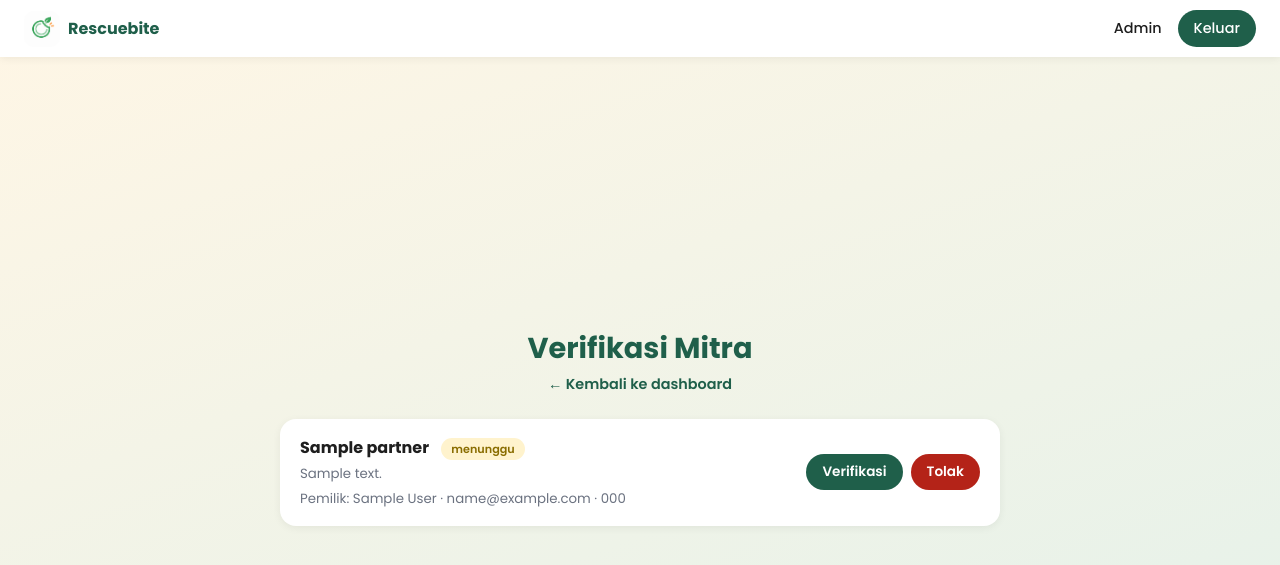
After one commit to Kaallinaaaa/rescuebite-food-rescue, a PHP site: page /admin/mitra.php in a window 1280 px wide. The commit adds this page. Shown: the top 565 px of the page. Run offline with PHP 8.4, Linux system fonts and the light colour scheme; the visitor is signed in with stand-in values (Sample User, id 1); tables that the repository leaves empty hold one stand-in row (values such as "Sample post").

Commit message:
Tambah dashboard admin dan verifikasi mitra

```diff
--- /dev/null
+++ b/admin/mitra.php
@@ -0,0 +1,60 @@
+<?php
+session_start();
+require_once "../config/database.php";
+require_once "../includes/auth_check.php";
+require_role("admin");
+
+if ($_SERVER["REQUEST_METHOD"] === "POST") {
+    $id     = (int) $_POST["id"];
+    $status = $_POST["status"];
+
+    if (in_array($status, ["terverifikasi", "ditolak"])) {
+        $stmt = $pdo->prepare("UPDATE partners SET status_verifikasi = ? WHERE id = ?");
+        $stmt->execute([$status, $id]);
+    }
+    header("Location: mitra.php");
+    exit;
+}
+
+$mitra = $pdo->query(
+    "SELECT p.*, u.nama, u.email, u.no_hp
+     FROM partners p
+     JOIN users u ON p.user_id = u.id
+     ORDER BY FIELD(p.status_verifikasi, 'menunggu', 'terverifikasi', 'ditolak'), p.id DESC"
+)->fetchAll();
+
+require_once "../includes/header.php";
+?>
+
+<div class="wide-wrap">
+    <h1>Verifikasi Mitra</h1>
+    <p class="auth-sub"><a href="index.php">← Kembali ke dashboard</a></p>
+
+    <?php if (!$mitra): ?>
+        <p>Belum ada mitra yang mendaftar.</p>
+    <?php endif; ?>
+
+    <?php foreach ($mitra as $m): ?>
+        <div class="card-mitra">
+            <div>
+                <strong><?= htmlspecialchars($m["nama_toko"]) ?></strong>
+                <span class="badge badge-<?= $m["status_verifikasi"] ?>"><?= $m["status_verifikasi"] ?></span><br>
+                <small>
+                    <?= htmlspecialchars($m["alamat"]) ?><br>
+                    Pemilik: <?= htmlspecialchars($m["nama"]) ?> · <?= htmlspecialchars($m["email"]) ?>
+                    <?= $m["no_hp"] ? " · " . htmlspecialchars($m["no_hp"]) : "" ?>
+                </small>
+            </div>
+
+            <?php if ($m["status_verifikasi"] === "menunggu"): ?>
+            <form method="POST" class="aksi">
+                <input type="hidden" name="id" value="<?= $m["id"] ?>">
+                <button name="status" value="terverifikasi" class="btn-ok">Verifikasi</button>
+                <button name="status" value="ditolak" class="btn-no">Tolak</button>
+            </form>
+            <?php endif; ?>
+        </div>
+    <?php endforeach; ?>
+</div>
+
+<?php require_once "../includes/footer.php"; ?>
--- a/assets/css/style.css
+++ b/assets/css/style.css
@@ -152,3 +152,39 @@ button:hover { background: var(--hijau-hover); }
 }
 
 .btn-nav:hover { background: var(--hijau-hover); }
+
+.wide-wrap { width: 100%; max-width: 720px; }
+.wide-wrap h1 { text-align: center; }
+.wide-wrap .auth-sub { text-align: center; }
+.wide-wrap .auth-sub a { color: var(--hijau-tua); text-decoration: none; font-weight: 600; }
+
+.menu-admin { display: grid; gap: 12px; text-align: left; }
+.menu-card {
+  display: flex; flex-direction: column; gap: 4px;
+  background: white; padding: 18px 20px; border-radius: 16px;
+  text-decoration: none; color: var(--hijau-tua); font-weight: 600;
+  box-shadow: 0 2px 8px rgba(0,0,0,0.06);
+}
+.menu-card span { font-size: 0.85rem; font-weight: 400; color: var(--abu); }
+.menu-card:hover { box-shadow: 0 4px 14px rgba(0,0,0,0.1); }
+
+.card-mitra {
+  display: flex; justify-content: space-between; align-items: center; gap: 16px;
+  background: white; padding: 16px 20px; border-radius: 16px; margin-bottom: 12px;
+  box-shadow: 0 2px 8px rgba(0,0,0,0.06);
+}
+.card-mitra small { color: var(--abu); }
+
+.aksi { display: flex; gap: 8px; flex-direction: row; }
+.aksi button { margin: 0; width: auto; padding: 8px 16px; font-size: 0.85rem; }
+.btn-ok { background: var(--hijau-tua); }
+.btn-no { background: #b42318; }
+.btn-no:hover { background: #8f1c12; }
+
+.badge {
+  font-size: 0.7rem; padding: 3px 10px; border-radius: 999px;
+  margin-left: 8px; font-weight: 600;
+}
+.badge-menunggu { background: #fff3cd; color: #8a6d00; }
+.badge-terverifikasi { background: #d4edda; color: #1f5f4a; }
+.badge-ditolak { background: #fdecea; color: #b42318; }
```
Also changed, not shown: admin/index.php (added, +29 -0 lines).
